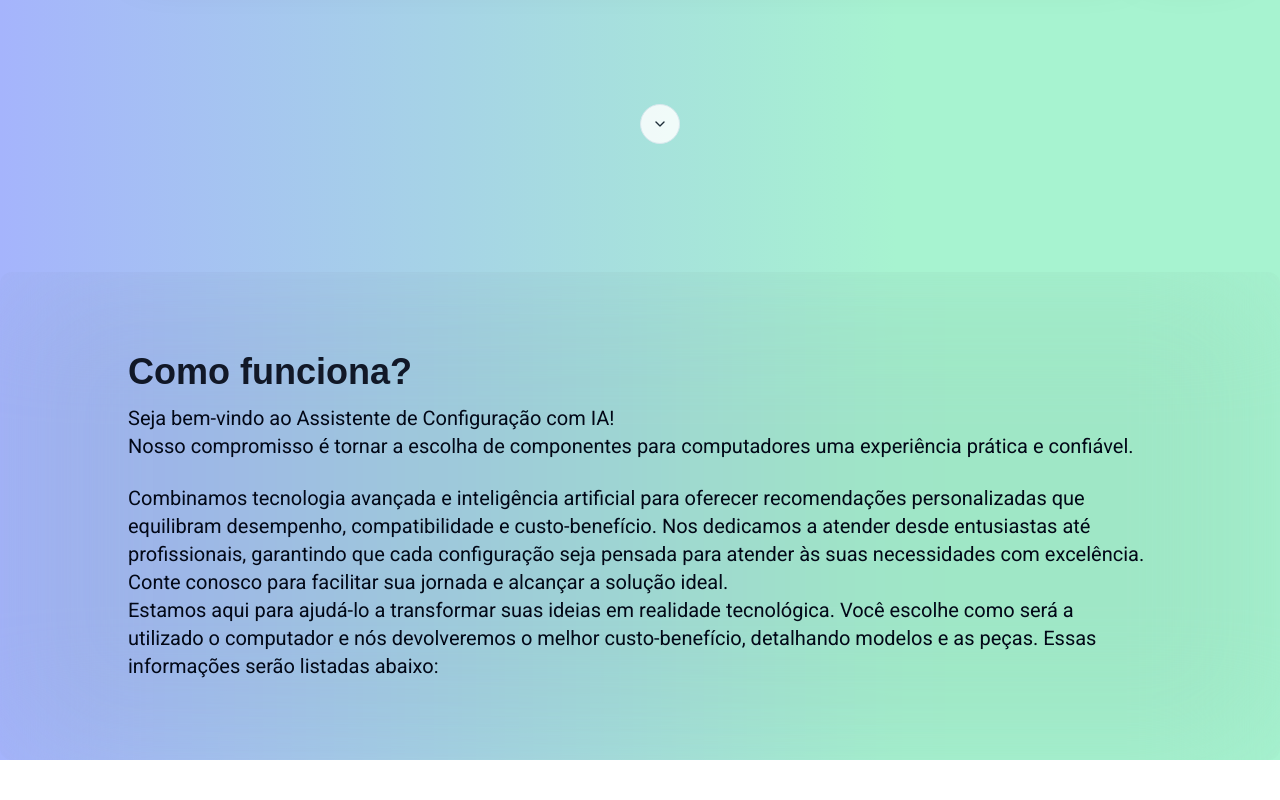
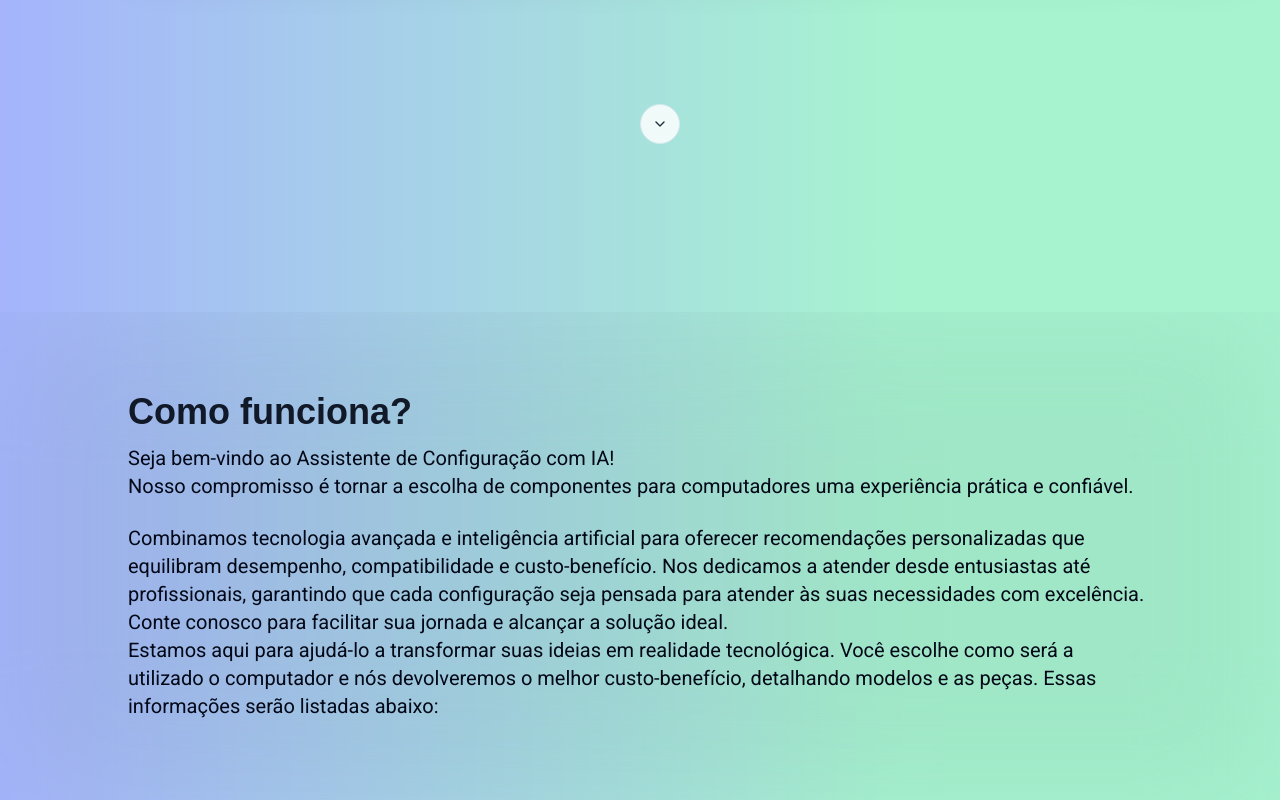
Before and after one commit to gui-drumond/tcc-university, a Next.js app: page / in a window 1280 px wide. Shown: the part 520-1320 px from the top of the page. Before the commit the page ends 1280 px from the top, so only its background shows below. Built offline with nearby package versions, Linux system fonts and the light colour scheme.

Commit message:
fix: the rounded

```diff
--- a/src/app/components/sectionMiddle/howtowork.tsx
+++ b/src/app/components/sectionMiddle/howtowork.tsx
@@ -1,7 +1,7 @@
 export default function HowToWork() {
     return (
       <>
-        <div className="py-16 backdrop-brightness-95  rounded-xl   w-full backdrop-blur-3xl">
+        <div className="py-16 backdrop-brightness-95 w-full backdrop-blur-3xl mt-10 ">
           <div className="mx-32 my-4">
             <h3 className="text-gray-900 font-semibold text-4xl font-poppins mb-3  backdrop-opacity-30   ">
               Como funciona?
```
